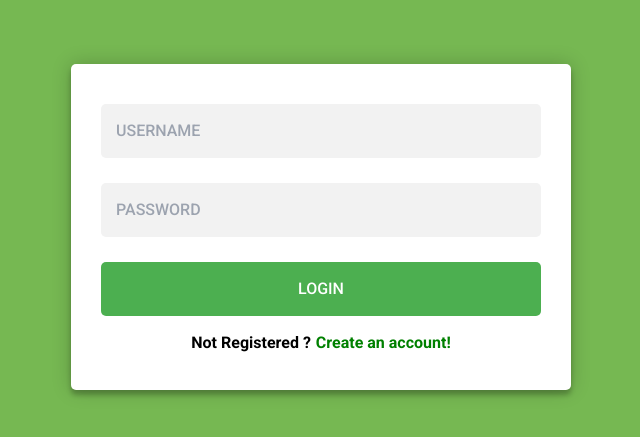
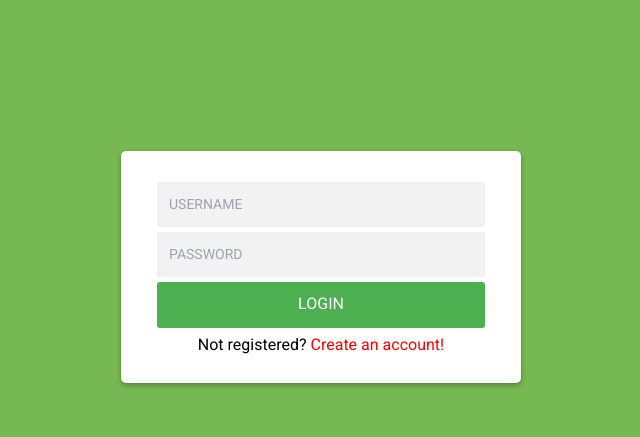
Before and after one commit to NhatTrung1999/Form-Validation, a React (Create React App) app: page / in a window 1280 px wide. Shown: the part 133-570 px from the top of the page, without its empty margins (319-959 px from the left). Built offline with nearby package versions, Linux system fonts and the light colour scheme.

Commit message:
update 3

```diff
--- a/src/App.js
+++ b/src/App.js
@@ -8,7 +8,7 @@ function App() {
         <Routes>
             <Route path='/' element={<LoginForm />} />
             <Route path='/signup' element={<SignUp />} />
-            <Route path='/notfound' element={<NotFound />} />
+            <Route path='*' element={<NotFound />} />
         </Routes>
 
     );
--- a/src/Pages/Login/LoginForm.js
+++ b/src/Pages/Login/LoginForm.js
@@ -20,12 +20,20 @@ function LoginForm() {
     const handleSubmit = (e) => {
         e.preventDefault();
         setFormErrors(validate(formValues));
-        setIsSubmit(!isSubmit);
+        if (!validate(formValues)) {
+            setIsSubmit(false);
+        } else {
+            setIsSubmit(true)
+        }
+
     };
 
     return (
         <div className="form-container">
-            <form className="login-form">
+            <form className="form">
+                {isSubmit ? (
+                    <div className="success-message">Login is success!</div>
+                ) : null}
                 <TextInput
                     type="text"
                     name="username"
@@ -40,7 +48,7 @@ function LoginForm() {
                     onChange={handleChange}
                     errorMessages={formErrors.password}
                 />
-                <BtnForm title="LOGIN" onClick={handleSubmit} />
+                <BtnForm btnTitle="LOGIN" onClick={handleSubmit} />
                 <Registration />
             </form>
         </div>
--- a/src/Pages/SignUp/SignUp.js
+++ b/src/Pages/SignUp/SignUp.js
@@ -8,7 +8,7 @@ function SignUp() {
         email: "",
         password: "",
         phone: "",
-        fullName: "",
+        // fullName: "",
         confirmPassword: "",
     };
 
@@ -24,13 +24,37 @@ function SignUp() {
     const handleSubmit = (e) => {
         e.preventDefault();
         setFormErrors(validate(formValues));
-        setIsSubmit(!isSubmit);
+        if (
+            formValues.username &&
+            formValues.password &&
+            formValues.phone &&
+            formValues.confirmPassword &&
+            formValues.email
+            // &&
+            // formValues.password.length > 8 &&
+            // formValues.password.value === formValues.confirmPassword.value
+        ) {
+            setIsSubmit(true);
+            console.log(isSubmit)
+        }
     };
 
     return (
         <div className="form-container">
-            <form className="login-form">
+            <form className="form">
+                {isSubmit ?
+                    <div className="success-message">Sign up is success!</div>
+                 : null}
                 <TextInput
+                    label="User Name"
+                    type="text"
+                    placeholder="UserName"
+                    name="username"
+                    onChange={handleChange}
+                    value={formValues.username}
+                    errorMessages={formErrors.username}
+                />
+                {/* <TextInput
                     label="Full Name"
                     type="text"
                     name="fullName"
@@ -38,7 +62,7 @@ function SignUp() {
                     value={formValues.fullName}
                     onChange={handleChange}
                     errorMessages={formErrors.fullName}
-                />
+                /> */}
                 <TextInput
                     label="Email"
                     type="text"
@@ -57,15 +81,7 @@ function SignUp() {
                     value={formValues.phone}
                     errorMessages={formErrors.phone}
                 />
-                <TextInput
-                    label="User Name"
-                    type="text"
-                    placeholder="UserName"
-                    name="username"
-                    onChange={handleChange}
-                    value={formValues.username}
-                    errorMessages={formErrors.username}
-                />
+
                 <TextInput
                     label="Password"
                     type="password"
@@ -84,8 +100,8 @@ function SignUp() {
                     value={formValues.confirmPassword}
                     errorMessages={formErrors.confirmPassword}
                 />
-                <BtnForm title="SIGN UP" onClick={handleSubmit} />
-                <BtnForm title="RETURN" />
+                <BtnForm btnTitle="SIGN UP" onClick={handleSubmit} />
+                {/* <BtnForm title="RETURN" /> */}
             </form>
         </div>
     );
--- a/src/components/BtnForm.js
+++ b/src/components/BtnForm.js
@@ -1,8 +1,10 @@
-function BtnForm({title = '', onClick}) {
+function BtnForm({ btnTitle = "", onClick }) {
     return (
-        <button className="form-field btn" type="button" onClick={onClick} >
-            {title}
-        </button>
+        <div className="form-field">
+            <button className='btn' type="submit" onClick={onClick}>
+                {btnTitle}
+            </button>
+        </div>
     );
 }
 
--- a/src/components/Registration.js
+++ b/src/components/Registration.js
@@ -1,12 +1,11 @@
-
 function Registration() {
     return (
-        <div className="login-registration">
-            <div className="label-registration">Not Registered ?</div>
-            <a href="./signup" className="link-registration">
-                Create an account!
+        <p className="text-center">
+            Not registered? {" "}
+            <a href="./signup">
+                <span>Create an account!</span>
             </a>
-        </div>
+        </p>
     );
 }
 
--- a/src/components/TextInput.js
+++ b/src/components/TextInput.js
@@ -9,16 +9,16 @@ function TextInput({
 }) {
     return (
         <>
-            <label className="label-input">{label}</label>
+            <div className="form-field">
+                <label>{label}</label>
                 <input
-                className="form-field"
                     type={type}
                     name={name}
+                    placeholder={placeholder}
                     value={value}
-                placeholder={placeholder}
-                // onChange={(e) => onChange(e.target.value)}
                     onChange={onChange}
                 />
+            </div>
             <span className="error-messages">{errorMessages}</span>
         </>
     );
--- /dev/null
+++ b/src/components/test.js
@@ -0,0 +1,89 @@
+<body class="antialiased bg-slate-200">
+    <div class="max-w-lg mx-auto my-10 bg-white p-8 rounded-xl shadow shadow-slate-300">
+        <h1 class="text-4xl font-medium">Login</h1>
+
+        <form action="" class="my-10">
+            <div class="flex flex-col space-y-5">
+                <label for="email">
+                    <p class="font-medium text-slate-700 pb-2">Email address</p>
+                    <input
+                        id="email"
+                        name="email"
+                        type="email"
+                        class="w-full py-3 border border-slate-200 rounded-lg px-3 focus:outline-none focus:border-slate-500 hover:shadow"
+                        placeholder="Enter email address"
+                    />
+                </label>
+                <label for="password">
+                    <p class="font-medium text-slate-700 pb-2">Password</p>
+                    <input
+                        id="password"
+                        name="password"
+                        type="password"
+                        class="w-full py-3 border border-slate-200 rounded-lg px-3 focus:outline-none focus:border-slate-500 hover:shadow"
+                        placeholder="Enter your password"
+                    />
+                </label>
+                <div class="flex flex-row justify-between">
+                    <div>
+                        <label for="remember" class="">
+                            <input
+                                type="checkbox"
+                                id="remember"
+                                class="w-4 h-4 border-slate-200 focus:bg-indigo-600"
+                            />
+                            Remember me
+                        </label>
+                    </div>
+                    <div>
+                        <a href="#" class="font-medium text-indigo-600">
+                            Forgot Password?
+                        </a>
+                    </div>
+                </div>
+                <button class="w-full py-3 font-medium text-white bg-indigo-600 hover:bg-indigo-500 rounded-lg border-indigo-500 hover:shadow inline-flex space-x-2 items-center justify-center">
+                    <svg
+                        xmlns="http://www.w3.org/2000/svg"
+                        class="h-6 w-6"
+                        fill="none"
+                        viewBox="0 0 24 24"
+                        stroke="currentColor"
+                        stroke-width="2"
+                    >
+                        <path
+                            stroke-linecap="round"
+                            stroke-linejoin="round"
+                            d="M11 16l-4-4m0 0l4-4m-4 4h14m-5 4v1a3 3 0 01-3 3H6a3 3 0 01-3-3V7a3 3 0 013-3h7a3 3 0 013 3v1"
+                        />
+                    </svg>
+                    <span>Login</span>
+                </button>
+                <p class="text-center">
+                    Not registered yet?{" "}
+                    <a
+                        href="#"
+                        class="text-indigo-600 font-medium inline-flex space-x-1 items-center"
+                    >
+                        <span>Register now </span>
+                        <span>
+                            <svg
+                                xmlns="http://www.w3.org/2000/svg"
+                                class="h-4 w-4"
+                                fill="none"
+                                viewBox="0 0 24 24"
+                                stroke="currentColor"
+                                stroke-width="2"
+                            >
+                                <path
+                                    stroke-linecap="round"
+                                    stroke-linejoin="round"
+                                    d="M10 6H6a2 2 0 00-2 2v10a2 2 0 002 2h10a2 2 0 002-2v-4M14 4h6m0 0v6m0-6L10 14"
+                                />
+                            </svg>
+                        </span>
+                    </a>
+                </p>
+            </div>
+        </form>
+    </div>
+</body>;
--- a/src/index.css
+++ b/src/index.css
@@ -3,96 +3,117 @@
 @tailwind components;
 @tailwind utilities;
 
+:root {
+    --error-color: #dc3545;
+    --success-color: #28a745;
+    --warning-color: #ffc107;
+}
+
+* {
+    margin: 0;
+    padding: 0;
+    box-sizing: border-box;
+}
+
 body {
-    background: #76b852;
+    font-family: "Roboto", sans-serif;
+    font-size: 16px;
+    background-color: #76b852;
     display: flex;
-    min-height: 90vh;
+    flex-direction: column;
     justify-content: center;
     align-items: center;
+    min-height: 100vh;
+    margin: 0;
 }
 
 .form-container {
-    width: 500px;
-    background-color: white;
-    margin: auto;
-    box-shadow: 0 0 20px 0 rgba(0, 0, 0, 0.2), 0 5px 5px 0 rgba(0, 0, 0, 0.24);
-    padding: 10px;
+    background-color: #fff;
+    padding: 1em;
     border-radius: 5px;
-
+    box-shadow: 0 2px 5px rgba(0, 0, 0, 0.3);
+    width: 400px;
 }
 
-.login-form {
-    display: flex;
-    flex-direction: column;
-    justify-content: space-evenly;
-    padding: 20px;
+.form {
+    padding: 10px 20px;
 }
 
-.success-message {
-    font-family: "Roboto", sans-serif;
-    background-color: #3f89f8;
-    padding: 15px;
-    color: white;
+.form h1 {
+    font-size: 1.5em;
+    text-align: center;
+    margin-bottom: 20px;
 }
 
 .form-field {
-    margin: 10px 0 10px 0;
-    padding: 15px;
-    font-size: 16px;
-    border: 0;
-    font-family: "Roboto", sans-serif;
-    border-radius: 5px;
-    font-weight: 500;
+    margin-bottom: 5px;
+}
+
+.form-field label {
+    display: block;
+    color: #000;
+    margin-bottom: 5px;
+    font-weight: 900;
+}
+
+.form-field input {
+    border: solid 2px #f0f0f0;
+    border-radius: 3px;
+    padding: 10px;
+    margin-bottom: 5px;
+    font-size: 14px;
+    display: block;
+    width: 100%;
+    background-color: #f2f2f2;
+}
+
+.form-field.error input {
+    border-color: var(--error-color);
+}
+
+.form-field.success input {
+    border-color: var(--success-color);
+}
+
+.form-field small {
+    color: var(--error-color);
+}
+
+/* button */
+.btn {
+    width: 100%;
+    padding: 3%;
+    background-color: #4caf50;
+    border-bottom: 2px solid #4caf50;
+    border-top-style: none;
+    border-right-style: none;
+    border-left-style: none;
+    color: #fff;
+    text-transform: uppercase;
+    border-radius: 3px;
+}
+
+.btn:hover {
+    background: #57ca5b;
+    cursor: pointer;
+}
+
+.btn:focus {
+    outline: none;
 }
 
 span {
     font-family: "Roboto", sans-serif;
-    font-size: 14px;
+    font-size: 16px;
     color: red;
-    margin-bottom: 5px;
+    margin-bottom: 15px;
 }
 
-input {
-    background: #f2f2f2;
+.success-message {
+    background-color: blue;
+    color: white;
+    text-align: center;
+    padding: 10px;
+    text-transform: uppercase;
+    border-radius: 5px;
 }
-
-.error {
-    border-style: solid;
-    border: 2px solid #ffa4a4;
-}
-
-.btn {
-    background: #4caf50;
-    color: white;
-    cursor: pointer;
-}
-
-button:disabled {
-    cursor: default;
-}
-
-.login-registration {
-    margin: 5px;
-    display: flex;
-    justify-content: center;
-    font-weight: 600;
-}
-.label-registration {
-    font-family: "Roboto", sans-serif;
-    margin-right: 5px;
-}
-.link-registration {
-    font-family: "Roboto", sans-serif;
-    text-decoration: none;
-    color: green;
-}
-.error-messages {
-    color: red;
-    font-size: 14px;
-}
-
-.label-input {
-    font-family: "Roboto", sans-serif;
-    font-size: 16px;
-    font-weight: 900;
-}
```
Also changed, not shown: src/components/Validate.js (+35 -17 lines). Lines whose indentation alone changed are shown as unchanged.
